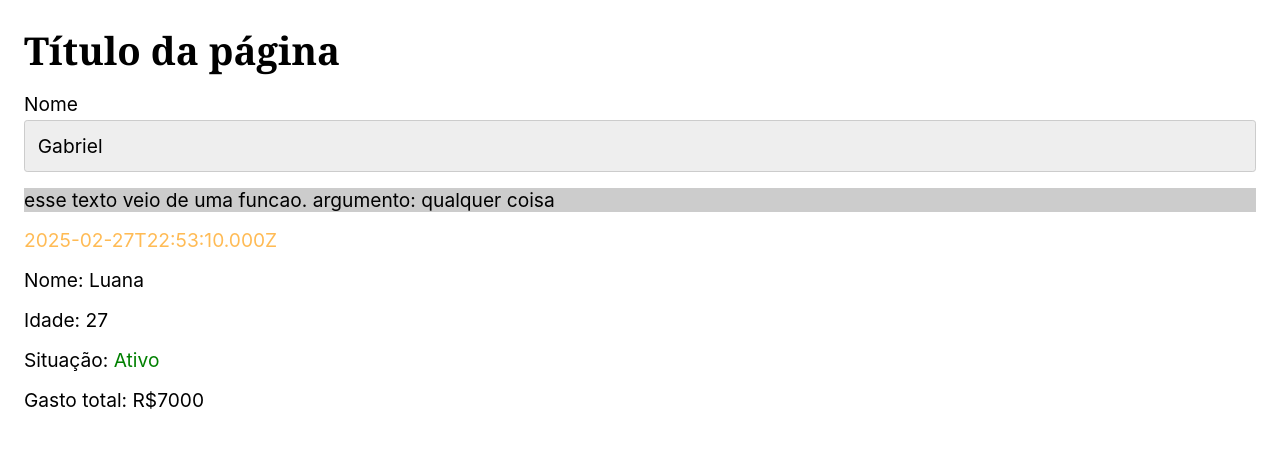
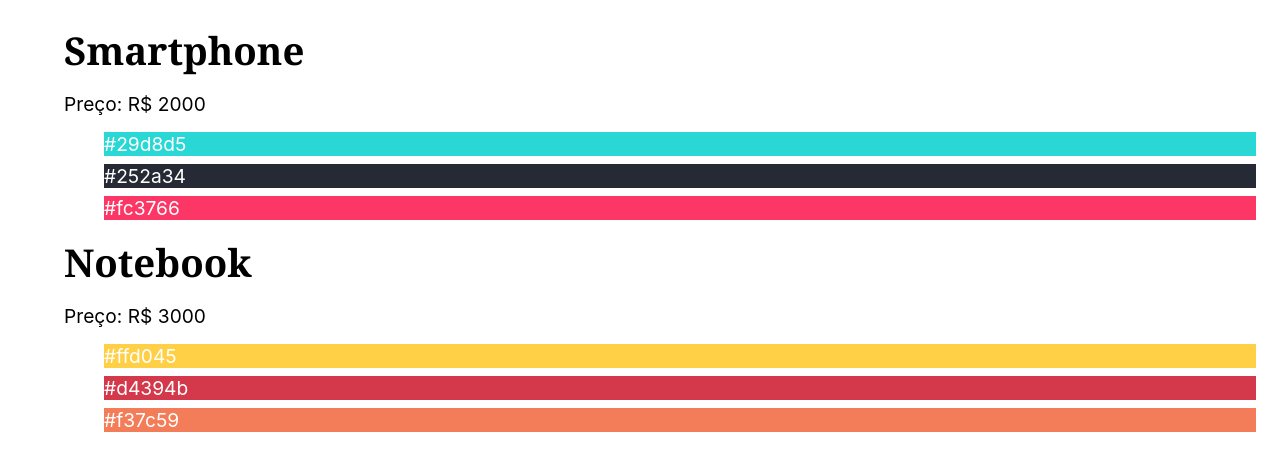
Before and after one commit to linharesg/origamid-react, a React (Vite) app in the folder 0207 JSX/: page / in a window 1280 px wide. Shown: the top 470 px of the page. Built offline with nearby package versions, Linux system fonts and the light colour scheme.

Commit message:
0208 arrays

```diff
--- a/0207 JSX/src/App.jsx
+++ b/0207 JSX/src/App.jsx
@@ -3,7 +3,8 @@ import React from 'react';
 const App = () => {
   return (
     <>
-      <Jsx0207 />
+      {/* <Jsx0207 /> */}
+      <Arrays0208 />
     </>
   );
 };
@@ -85,5 +86,86 @@ function Jsx0207() {
   );
 }
 
+function Arrays0208() {
+  function Exercicio() {
+    const produtos = [
+      {
+        id: 1,
+        nome: 'Smartphone',
+        preco: 'R$ 2000',
+        cores: ['#29d8d5', '#252a34', '#fc3766'],
+      },
+      {
+        id: 2,
+        nome: 'Notebook',
+        preco: 'R$ 3000',
+        cores: ['#ffd045', '#d4394b', '#f37c59'],
+      },
+      {
+        id: 3,
+        nome: 'Tablet',
+        preco: 'R$ 1500',
+        cores: ['#365069', '#47c1c8', '#f95786'],
+      },
+    ];
+
+    const productList = produtos
+      .filter(({ preco }) => +preco.replace(/\D*(\d+)/, '$1') > 1500)
+      .map(({ id, nome, preco, cores }) => (
+        <li style={{ listStyle: 'none' }} key={id}>
+          <h1>{nome}</h1>
+          <p>Preço: {preco}</p>
+          <ul>
+            {cores.map((cor) => (
+              <li key={cor} style={{ color: '#fff', backgroundColor: cor }}>
+                {cor}
+              </li>
+            ))}
+          </ul>
+        </li>
+      ));
+
+    return (
+      <>
+        <ul>{productList}</ul>
+      </>
+    );
+  }
+
+  const produtosArrayPura = ['Notebook', 'Tablet', 'Smartphone'];
+  const produtosArrayModificada = [
+    <li key="e1">Notebook</li>,
+    <li key="e2">Tablet</li>,
+    <li key="e3">Smartphone</li>,
+  ];
+
+  const produtosArrayMapeada = produtosArrayPura.map((produto) => (
+    <li key={produto}>{produto}</li>
+  ));
+
+  const livros = [
+    { nome: 'A Game of Thrones', ano: 1996 },
+    { nome: 'A Clash of Kings', ano: 1998 },
+    { nome: 'A Storm of Swords', ano: 2000 },
+  ];
+
+  const livrosAfter1998 = livros
+    .filter(({ ano }) => ano >= 1998)
+    .map(({ nome, ano }) => (
+      <li key={nome}>
+        {nome}, {ano}
+      </li>
+    ));
+
+  return (
+    <>
+      {/* <ul>{produtosArrayPura}</ul>
+      <ul>{produtosArrayModificada}</ul>
+      <ul>{produtosArrayMapeada}</ul>
+      <ul>{livrosAfter1998}</ul> */}
+      <Exercicio />
+    </>
+  );
+}
 
 export default App;
```
Also changed, not shown: 1 other file (tests, documents, lock files or other folders). Lines whose indentation alone changed are shown as unchanged.
